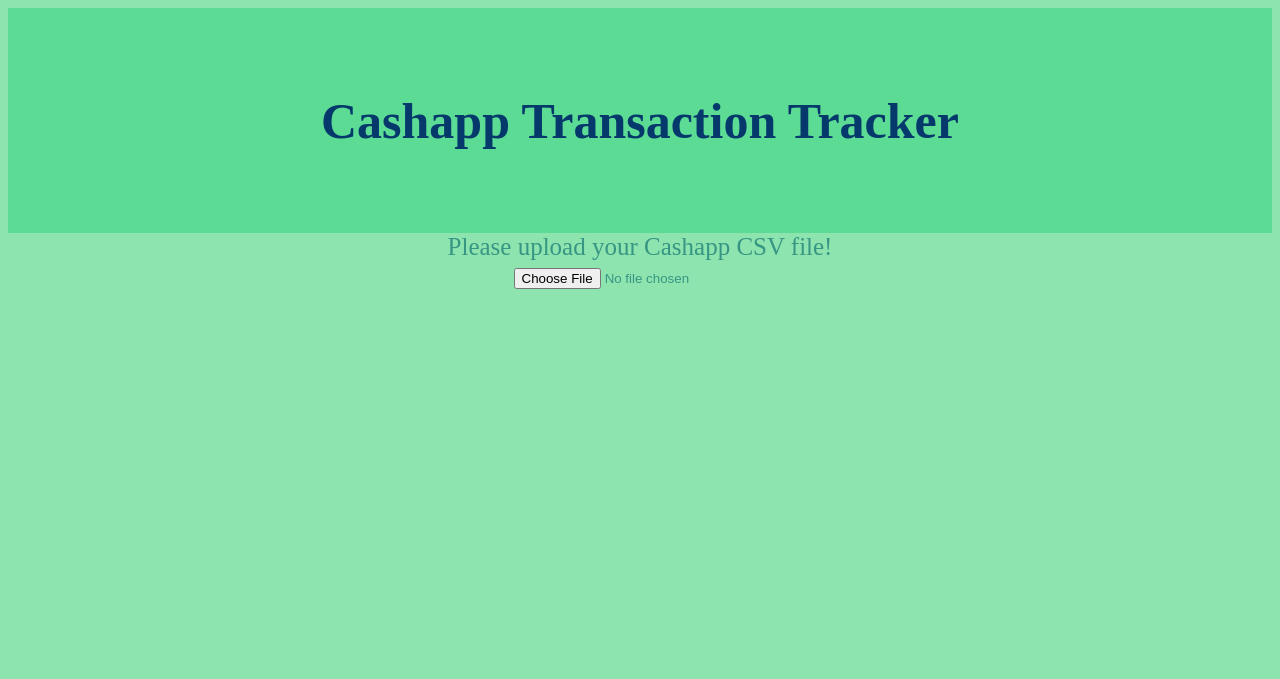
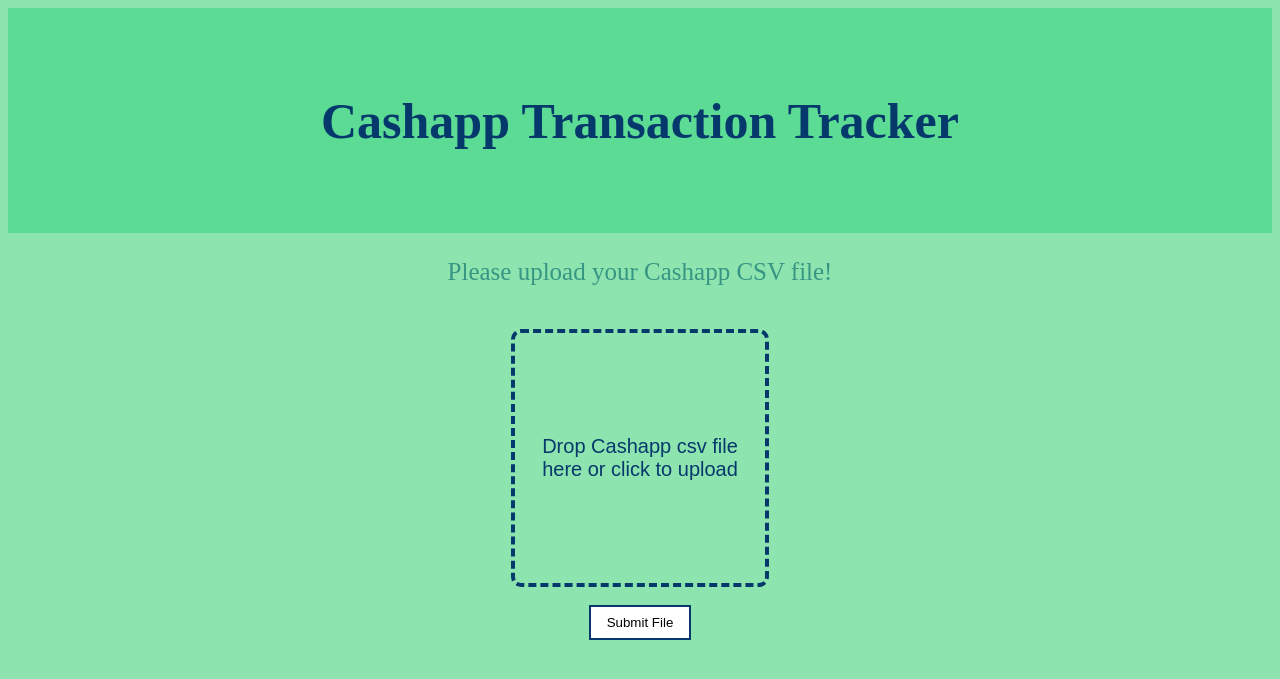
Before and after one commit to bryangia/cashapp-transaction-tracker, a PHP site: page / in a window 1280 px wide. Shown: the top 679 px of the page. Run offline with PHP 8.4, Linux system fonts and the light colour scheme.

Commit message:
dropin file

```diff
--- a/index.php
+++ b/index.php
@@ -8,12 +8,21 @@
     <div class = "header">
         <h1>Cashapp Transaction Tracker</h1>
     </div>
+    <div style= "text-align: center">
+        <form action="" method="post" enctype="multipart/form-data">
+        <p class = "upload-file"> Please upload your Cashapp CSV file! </p><br>
+            <div class="drop-zone">
+                <span class="drop-zone__prompt">Drop Cashapp csv file here or click to upload</span>
+                <input type="file" name="csv_file" id="csv_file" class="drop-zone__input">
+            </div> <br>
+            <input type = "hidden" name = "submit_file" id = "submit_file" value = "Submit File">
+            <button class = "submit-button"> Submit File </button>
+        </form>
+    </div>
+    <script src="/main.js"></script>
+</body>
+<?php
 
-    <div class = "upload-file">
-        Please upload your Cashapp CSV file! <br>
-        <input type="file" name="csv_file">
-    </div>
+?>
 
-
-</body>
 </html>
--- /dev/null
+++ b/main.js
@@ -0,0 +1,71 @@
+document.querySelectorAll(".drop-zone__input").forEach(inputElement => {
+    const dropZoneElement = inputElement.closest(".drop-zone");
+
+    dropZoneElement.addEventListener("click", e => {
+        inputElement.click();
+    });
+
+    inputElement.addEventListener("change", e => {
+        if (inputElement.files.length) {
+            updateThumbnail(dropZoneElement, inputElement.files[0]);
+        }
+    });
+
+    dropZoneElement.addEventListener("dragover", e => {
+        e.preventDefault();
+        dropZoneElement.classList.add("drop-zone--over");
+    });
+
+    ["dragleave", "dragend"].forEach(type => {
+        dropZoneElement.addEventListener(type, e => {
+            dropZoneElement.classList.remove("drop-zone--over");
+        });
+    });
+
+    dropZoneElement.addEventListener("drop", e => {
+        e.preventDefault();
+
+        if (e.dataTransfer.files.length) {
+            inputElement.files = e.dataTransfer.Files;
+            updateThumbnail(dropZoneElement, e.dataTransfer.files[0]);
+        }
+
+        dropZoneElement.classList.remove("drop-zone--over");
+    });
+});
+/*
+* @param {HTMLElement} dropZoneElement
+* @param {File} file
+*/
+function updateThumbnail(dropZoneElement, file) {
+    let thumbnailElement = dropZoneElement.querySelector(".drop-zone__thumb");
+    if(dropZoneElement.querySelector(".drop-zone__prompt")) {
+        dropZoneElement.querySelector(".drop-zone__prompt").remove();
+    }
+
+    if (!thumbnailElement) { //no thumbnail, creating it
+        thumbnailElement = document.createElement("div");
+        thumbnailElement.classList.add("drop-zone__thumb");
+        dropZoneElement.appendChild(thumbnailElement);
+    }
+
+    thumbnailElement.dataset.label = file.name;
+
+    /*if (file.type.startsWith("image/")) {
+        const reader = new FileReader();
+
+        reader.readAsDataURL(file);
+        reader.onload = () => {
+            thumbnailElement.style.backgroundImage = `url('${ reader.result }')`;
+        }
+    } */
+    if (file.name.endsWith(".csv")) {
+        console.log("else entered");
+        var img = new Image();
+        img.src = "https://cdn.iconscout.com/icon/premium/png-512-thumb/csv-file-3-502465.png";
+        thumbnailElement.style.Image = img;
+    }
+    else {
+        thumbnailElement.style.backgroundImage = null;
+    }
+}
--- a/styles.css
+++ b/styles.css
@@ -23,3 +23,66 @@
     font-size: 25px;
     color: #379683;
 }
+
+.drop-zone {
+    margin: auto;
+    max-width:200px;
+    height:200px;
+    padding: 25px;
+    display: flex;
+    align-items: center;
+    justify-content: center;
+    text-align: center;
+    font-family: "Quicksand", sans-serif;
+    font-weight: 500;
+    font-size: 20px;
+    cursor: pointer;
+    color:  #05386b;
+    border: 4px dashed;
+    border-radius: 10px;
+}
+
+.drop-zone--over {
+    border-style: solid;
+}
+
+.drop-zone__input {
+    display: none;
+}
+
+.drop-zone__thumb {
+    width: 100%;
+    height: 100%;
+    border-radius: 10px;
+    overflow: hidden;
+    background-image: url('/csv-file-icon.png');
+    background-size: cover;
+    position: relative;
+}
+
+.drop-zone__thumb::after {
+    content: attr(data-label);
+    position: absolute;
+    bottom: 0;
+    left: 0;
+    width: 100%;
+    padding: 5px 0;
+    color: #ffffff;
+    background: rgba(0,0,0,0.75);
+    font-size: 14px;
+    text-align: center;
+
+}
+
+.submit-button {
+    padding: 8px 16px;
+    background-color: white;
+    color: black;
+    border: 2px solid #05386b;
+}
+
+.submit-button:hover {
+    cursor: pointer;
+    background-color: #05386b;
+    color: white;
+  }
```
Also changed, not shown: csv-file-icon.png (added).
